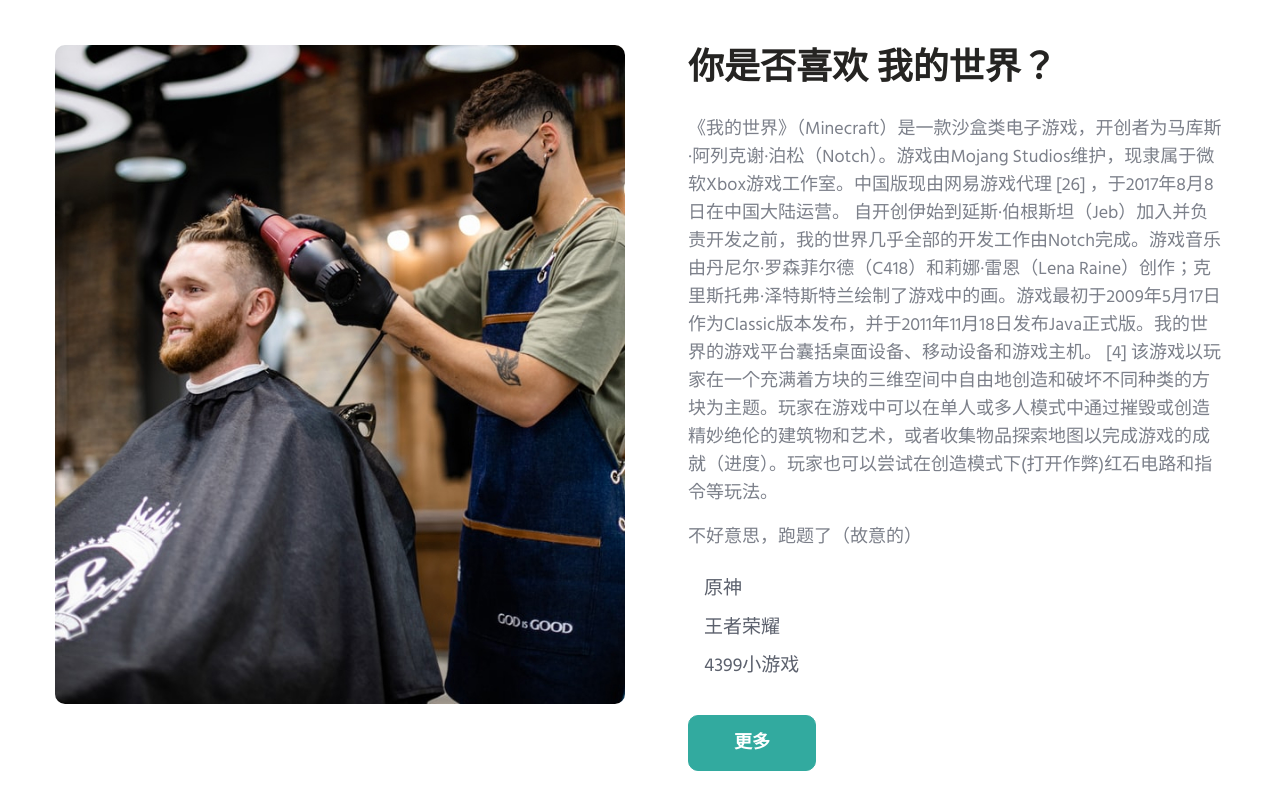
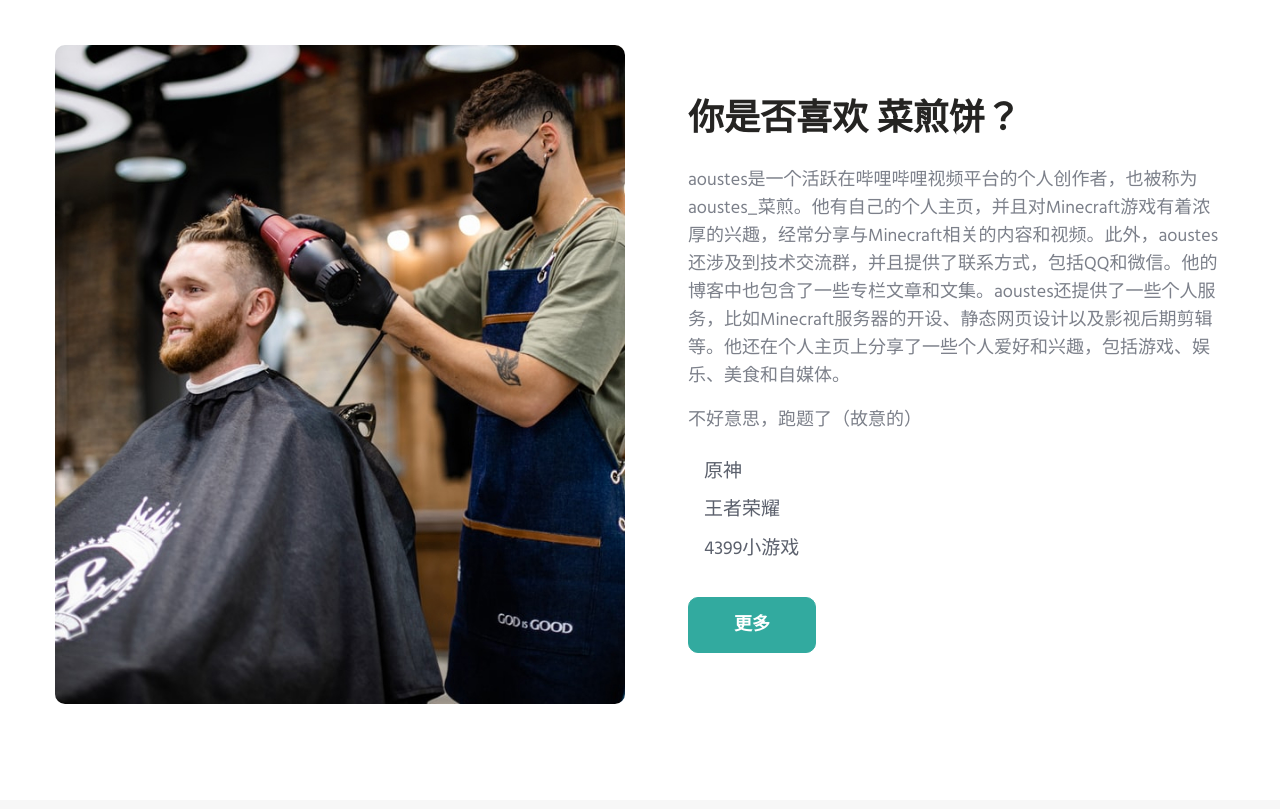
Before and after one commit to aoustes/aoustes.github.io, a plain HTML site: page index.html in a window 1280 px wide. Shown: the part 1021-1830 px from the top of the page. Drawn offline with Linux system fonts and the light colour scheme.

Commit message:
更新 index.html

```diff
--- a/index.html
+++ b/index.html
@@ -195,10 +195,8 @@ Author URL: http://w3layouts.com
           </div>
           <div class="col-lg-6 mt-lg-0 mt-5 pl-lg-5 align-self">
             <h4 class="sub-title-w3l mx-0">你是否喜欢
-			  我的世界？</h4>
-            <p class="mt-4">《我的世界》（Minecraft）是一款沙盒类电子游戏，开创者为马库斯·阿列克谢·泊松（Notch）。游戏由Mojang Studios维护，现隶属于微软Xbox游戏工作室。中国版现由网易游戏代理 [26]  ，于2017年8月8日在中国大陆运营。
-自开创伊始到延斯·伯根斯坦（Jeb）加入并负责开发之前，我的世界几乎全部的开发工作由Notch完成。游戏音乐由丹尼尔·罗森菲尔德（C418）和莉娜·雷恩（Lena Raine）创作；克里斯托弗·泽特斯特兰绘制了游戏中的画。游戏最初于2009年5月17日作为Classic版本发布，并于2011年11月18日发布Java正式版。我的世界的游戏平台囊括桌面设备、移动设备和游戏主机。 [4]
-该游戏以玩家在一个充满着方块的三维空间中自由地创造和破坏不同种类的方块为主题。玩家在游戏中可以在单人或多人模式中通过摧毁或创造精妙绝伦的建筑物和艺术，或者收集物品探索地图以完成游戏的成就（进度）。玩家也可以尝试在创造模式下(打开作弊)红石电路和指令等玩法。
+			  菜煎饼？</h4>
+            <p class="mt-4">aoustes是一个活跃在哔哩哔哩视频平台的个人创作者，也被称为aoustes_菜煎。他有自己的个人主页，并且对Minecraft游戏有着浓厚的兴趣，经常分享与Minecraft相关的内容和视频。此外，aoustes还涉及到技术交流群，并且提供了联系方式，包括QQ和微信。他的博客中也包含了一些专栏文章和文集。aoustes还提供了一些个人服务，比如Minecraft服务器的开设、静态网页设计以及影视后期剪辑等。他还在个人主页上分享了一些个人爱好和兴趣，包括游戏、娱乐、美食和自媒体。
             </p>
             <p class="mt-3">不好意思，跑题了（故意的）&nbsp;</p>
             <ul class="w3l-right-book mt-4 pl-3">
```
